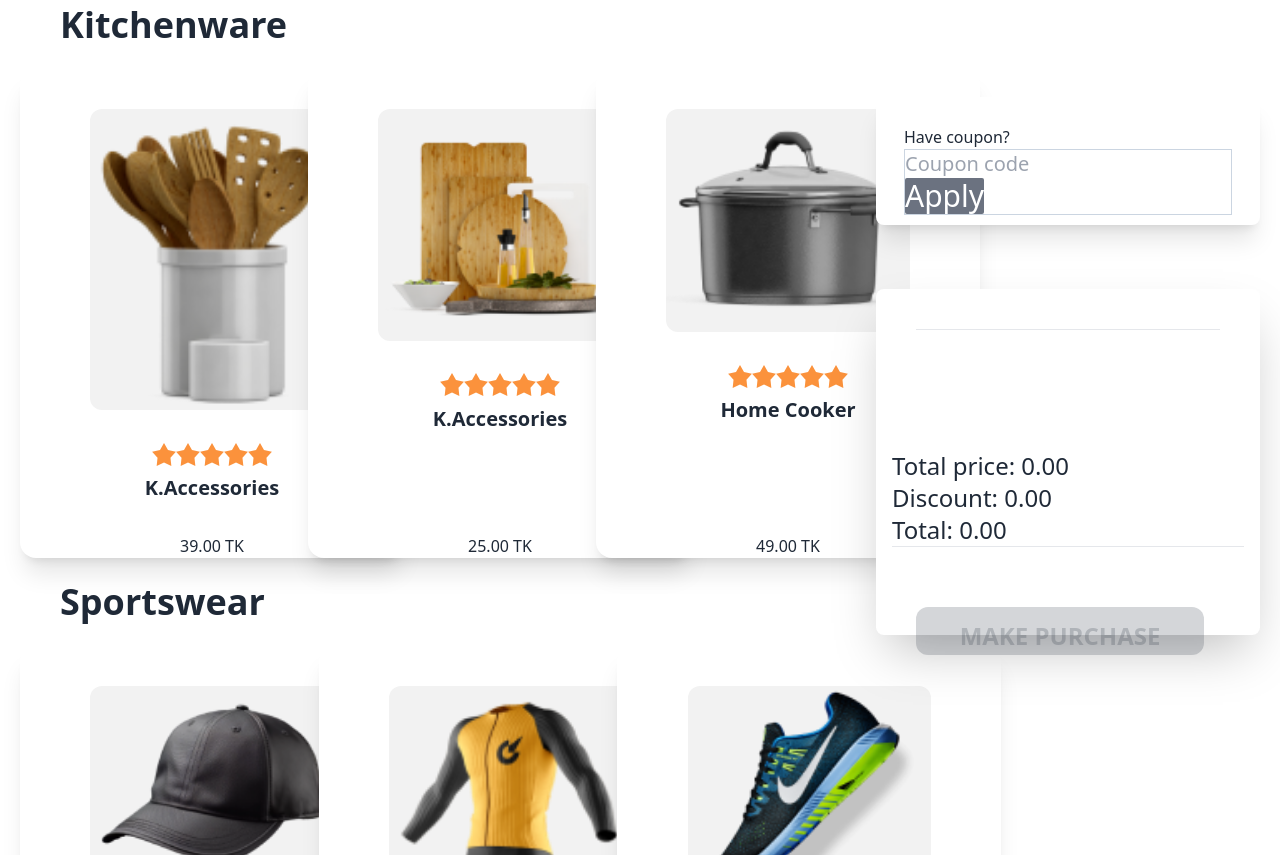
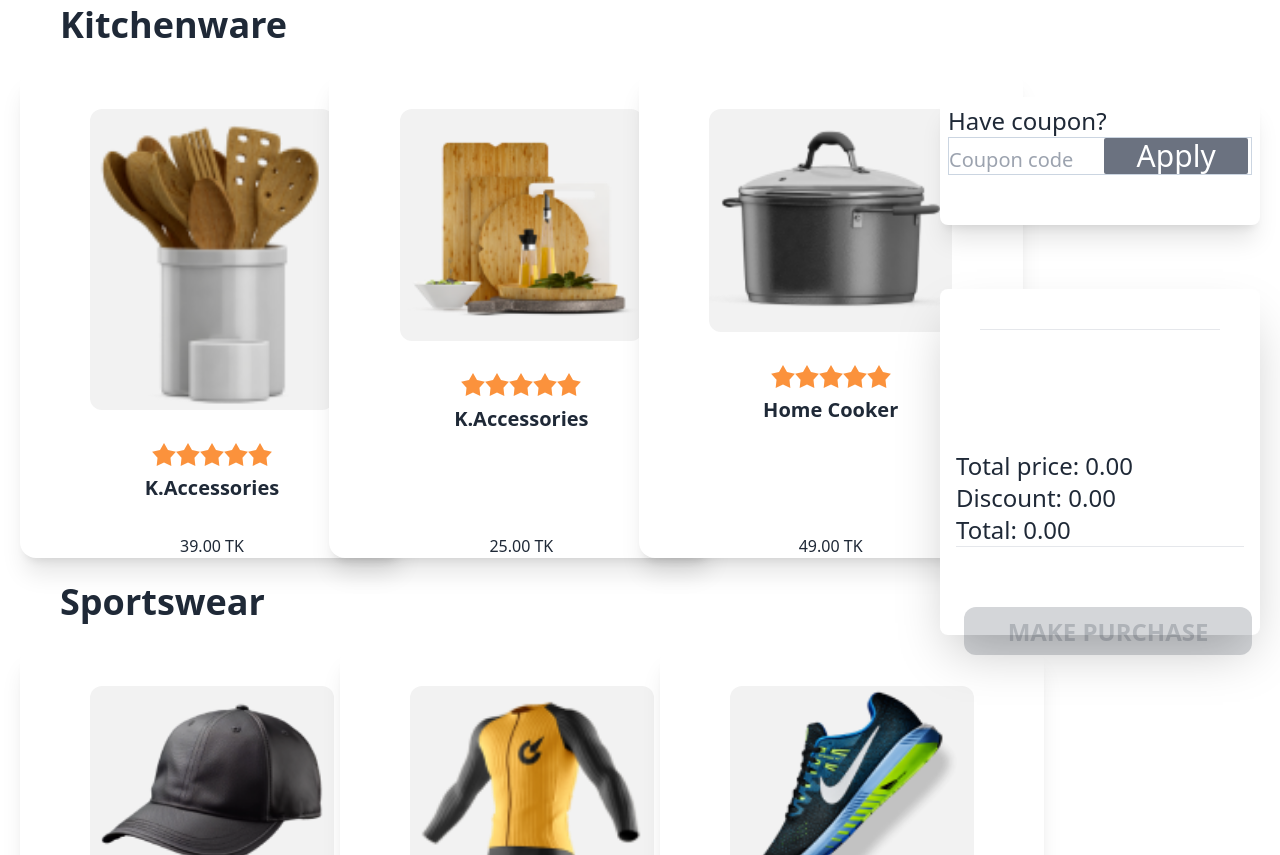
Before and after one commit to BANIKKURAISHI/Summer-Sale-Number--4, a plain HTML site: page index.html in a window 1280 px wide. Shown: the part 643-1498 px from the top of the page. Drawn offline with nearby package versions, Linux system fonts and the light colour scheme.

Commit message:
thank you

```diff
--- a/index.html
+++ b/index.html
@@ -230,18 +230,18 @@
 
     <div class="flex flex-col mx-0 mt-4 lg:mt-20 mx-auto">
 
-                  <div class="card  h-32 bg-base-100 shadow-xl rounded-lg  w-80 mt-5 p-2  md:w-96 p-7   lg:p-7 w-96   ">
+                  <div class="card w-80 h-32 bg-base-100 shadow-xl rounded-lg   mt-5 p-2  md:w-80 p-2   lg:p-2 w-80   ">
                     <div class="text-justify  ">
-                        <h1>Have coupon?</h1>
-                        <div class="border border-slate-300 ">
-                            <input type="text" placeholder="Coupon code" class="text-xl  w-3/4 " id="inputDelete">
-                            <button id="second-btn" class="inline bg-pink-600 rounded-sm text-white text-3xl second-btn disabled:bg-gray-500 " onclick="cardButton(this)" disabled>Apply</button>
+                        <h1 class="text-2xl">Have coupon?</h1>
+                        <div class="border w-76 border-slate-300 ">
+                            <input type="text" placeholder="Coupon code" class="text-xl  w-2/4 " id="inputDelete">
+                            <button id="second-btn" class="inline bg-pink-600   rounded-sm text-white text-3xl second-btn disabled:bg-gray-500 w-36 " onclick="cardButton(this)" disabled>Apply</button>
                         </div>
                       </div>
                     </div>
 
-                    <div>
-                       <div class="card   bg-base-100 shadow-2xl  rounded-lg  p-10  w-76 mt-10  md:mt-16 w-96 lg:mt-16 w-96">
+                    <div class=" w-80 mx-0 md:w-80 lg:w-80">
+                       <div class="card  w-3/4  bg-base-100 shadow-2xl  rounded-lg   mt-10   md:mt-16 p-10  w-80 lg:mt-16  p-10  w-80">
                         <div class="text-left ">
                            <ul id="list" class="list-decimal">
 
@@ -260,7 +260,7 @@
                     </div>
 
                     <div class=" dropdown dropdown-left  -my-16 mx-8  ">
-                      <label tabindex="0" id="Purchase-button" class="btn m-1 bg-pink-600 w-72 rounded-xl text-white text-2xl p-3 -mx-8  new disabled:bg-gray-500"  disabled  onclick="cardButton(this)">Make Purchase</label>
+                      <label tabindex="0" id="Purchase-button" class="btn m-1 bg-pink-600 w-72 rounded-xl text-white text-2xl p-2 -mx-12  new disabled:bg-gray-500"  disabled  onclick="cardButton(this)">Make Purchase</label>
 
                       <div class=" shadow  dropdown-content z-[1] bg-base-100 rounded-box w-96 text-center mx-60 -my-60 p-10  ">
                                      <img src="images/congo.png" alt="logo" class="w-32  mx-20 my-5 ">
```
